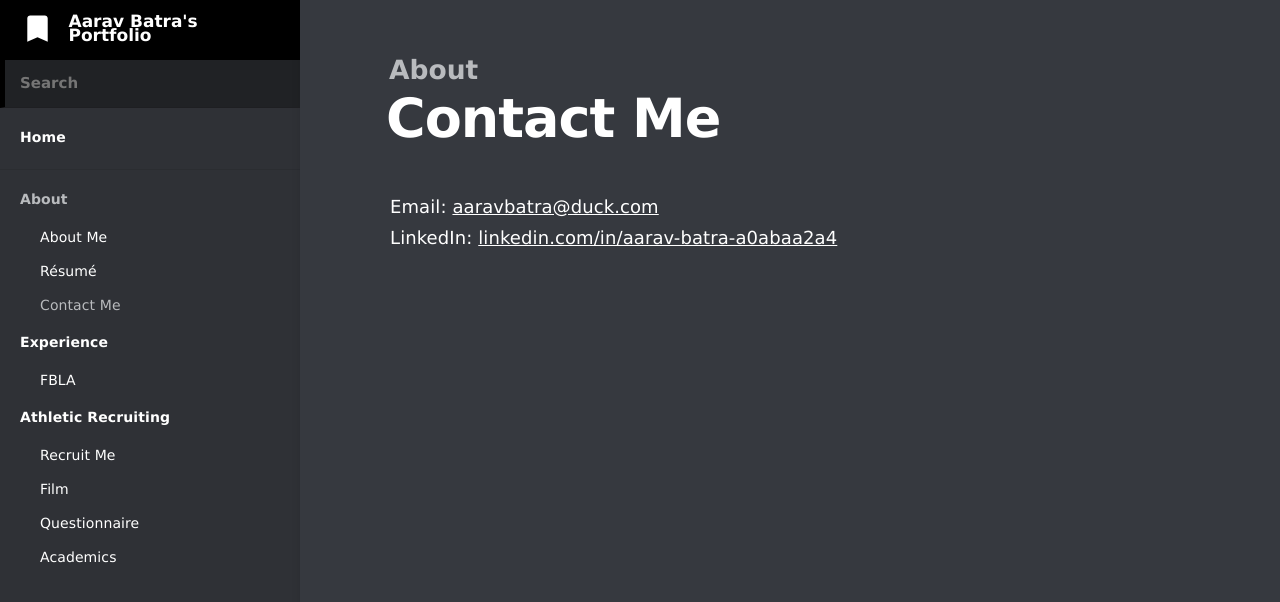
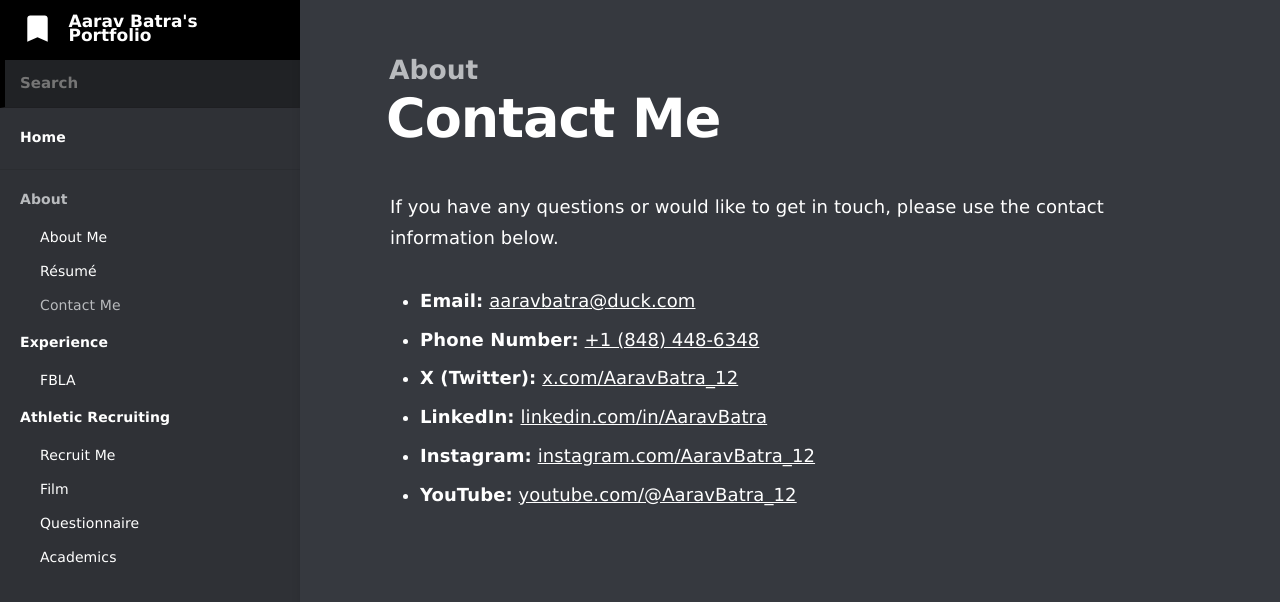
Before and after one commit to batra-aarav/www.aaravbatra.me, a Jekyll site: the page built from _docs/about/contactme.md, in a window 1280 px wide. Shown: the top 602 px of the page. Built offline with Jekyll 4.4.1, drawn with Linux system fonts in a browser that asks for light colours.

Commit message:
Update contactme.md

```diff
--- a/_docs/about/contactme.md
+++ b/_docs/about/contactme.md
@@ -3,5 +3,12 @@ title: Contact Me
 category: About
 order: 3
 ---
-Email: [aaravbatra@duck.com](mailto:aaravbatra@duck.com)<br>
-LinkedIn: [linkedin.com/in/aarav-batra-a0abaa2a4](https://www.linkedin.com/in/aarav-batra-a0abaa2a4)
+
+If you have any questions or would like to get in touch, please use the contact information below.
+
+- **Email:** [aaravbatra@duck.com](mailto:aaravbatra@duck.com)
+- **Phone Number:** [+1 (848) 448-6348](tel:+18484486348)
+- **X (Twitter):** [x.com/AaravBatra_12](https://x.aaravbatra.me)
+- **LinkedIn:** [linkedin.com/in/AaravBatra](https://linkedin.aaravbatra.me)
+- **Instagram:** [instagram.com/AaravBatra_12](https://instagram.aaravbatra.me)
+- **YouTube:** [youtube.com/@AaravBatra_12](https://youtube.aaravbatra.me)
```
